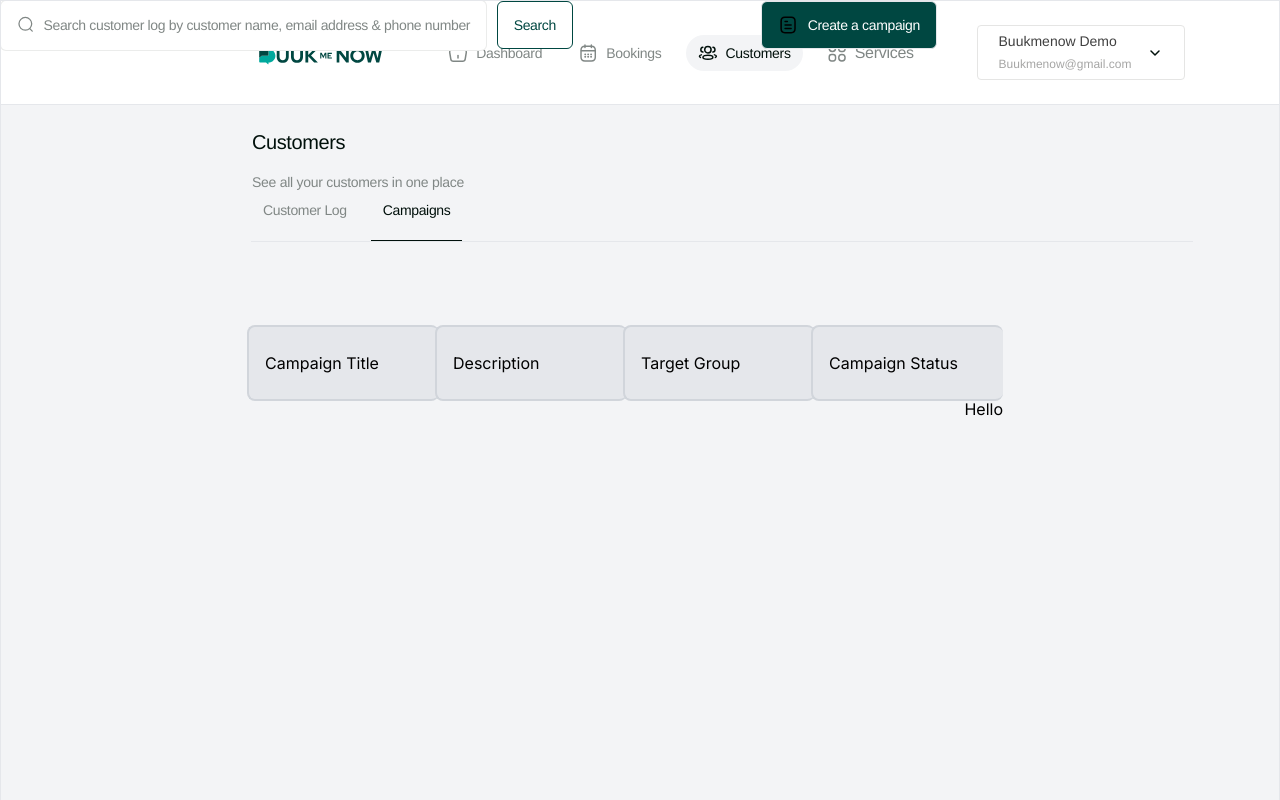
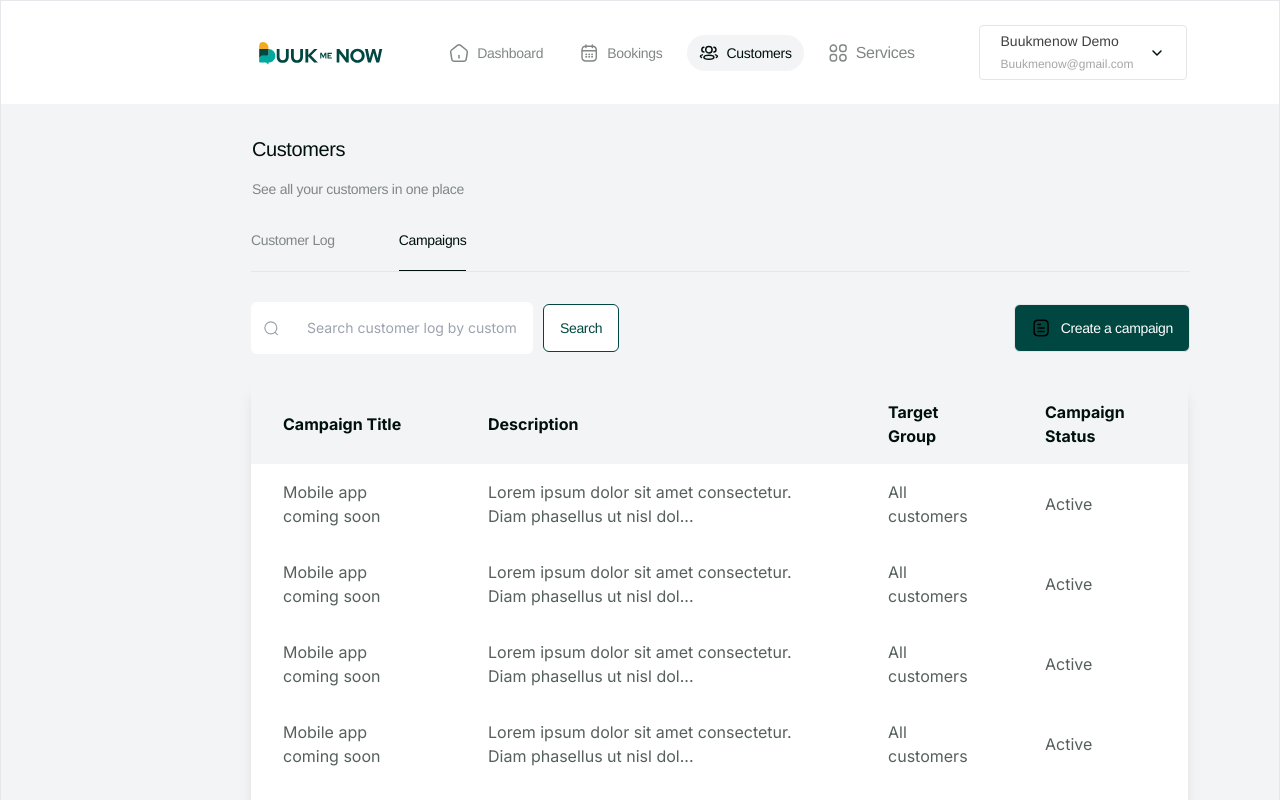
Before and after one commit to waptik/buukmenow-ui-test, a Next.js app: page / in a window 1280 px wide. Shown: the top 800 px of the page. Built offline with nearby package versions, Linux system fonts and the light colour scheme.

Commit message:
update frontend design

```diff
--- a/app/layout.tsx
+++ b/app/layout.tsx
@@ -17,8 +17,8 @@ export default function RootLayout({
   return (
     <html lang="en">
       <body className={inter.className}>
-        <div className="flex flex-row justify-center bg-gray-100 w-full">
-          <div className="bg-gray-100 relative overflow-hidden w-[1440px] h-[1000px] border">
+        <div className="flex flex-column justify-center min-h-[1000px] bg-gray-100 w-full">
+          <div className="overflow-hidden w-[1440px] h-full border">
             {children}
             <div className="absolute top-[884px] left-[1085px] bg-[#d9d9d9] w-0.5 h-0.5 rounded-1" />
           </div>
--- a/app/page.tsx
+++ b/app/page.tsx
@@ -2,13 +2,13 @@ import CustomerSearch from "@/components/customer-search";
 import { Menu } from "@/components/navbar/menu";
 import NavTabs from "@/components/navtabs";
 import Pagination from "@/components/pagination";
-import { TableHead } from "@/components/table/thead";
+import CustomersTable from "@/components/table";
 
 export default function Page() {
   return (
     <>
-      <Menu className="absolute -left-px -top-px" />
-      <div className="flex w-[939px] items-end gap-[747px] absolute top-32 left-[251px]">
+      <Menu />
+      <div className="flex w-[939px] gap-[747px] relative my-8 left-[251px]">
         <div className="inline-flex flex-col items-start gap-4 relative flex-[0_0_auto]">
           <div className="w-[110px] -mt-px [font-family:'Matter-Medium',_Helvetica] font-medium text-selected text-xl tracking-[-0.40px] relative">
             Customers
@@ -19,21 +19,11 @@ export default function Page() {
         </div>
       </div>
       <NavTabs />
-      <div className="inline-flex flex-col items-end absolute top-[328px] left-[250px]">
-        <TableHead className="self-stretch w-full flex-[0_0_auto]" />
-        <div
-          className="
-        flex-[0_0_auto]
-        "
-        >
-          Hello
-          <div>
-            {/* <IconlyLightArrowLeft1 /> */}
-          </div>
-        </div>
+      <CustomerSearch />
+      <div className="flex my-8 w-[937px] flex-col items-center relative left-[250px]">
+        <CustomersTable />
+        <Pagination />
       </div>
-      <CustomerSearch />
-      <Pagination />
     </>
   );
 }
--- a/components/customer-search.tsx
+++ b/components/customer-search.tsx
@@ -1,3 +1,5 @@
+"use client";
+
 import DocumentIcon from "@/icons/DocumentIcon";
 import { SearchIcon } from "@/icons/SearchIcon";
 import React from "react";
@@ -5,16 +7,22 @@ import React from "react";
 const CustomerSearch = () => {
   return (
     <>
-      <div className="flex w-[936px] items-start justify-between relative">
-        <div className="inline-flex items-start gap-[8px] relative flex-[0_0_auto]">
-          <div className="inline-flex flex-col items-start gap-4 relative flex-[0_0_auto]">
-            <div className="flex h-[51px] items-center gap-[10px] p-4 relative self-stretch w-full mt-[-1.50px] mb-[-1.50px] ml-[-1.50px] mr-[-1.50px] bg-white rounded-[6px] border-[1.5px] border-solid border-[#cccfce66]">
-              <SearchIcon className="relative w-5 h-5 mt-[-2.00px]" />
-              <p className="relative w-fit [font-family:'Matter-Regular',_Helvetica] font-normal text-secondary text-sm tracking-[-0.35px] whitespace-nowrap">
-                Search customer log by customer name, email address &amp; phone
-                number
-              </p>
+      <div className="flex w-[939px] h-12 items-center justify-between left-[250px] relative">
+        <div className="flex items-center gap-2.5 ">
+          <div className="flex gap-4 relative items-center p-4 w-full bg-white rounded-md border-md border-solid border-[#cccfce66]">
+            <div className="pointer-events-none absolute inset-y-0 left-0 flex items-center pl-3">
+              {/* {isValidating && searchInputRef.current?.value.length > 0 ? (
+          <LoadingSpinner className="h-4 w-4" />
+        ) : ( */}
+              <SearchIcon className="h-4 w-4 text-gray-400" />
+              {/* )} */}
             </div>
+            <input
+              type="text"
+              className="w-full rounded-md border-none border-gray-300 pl-10 text-black placeholder:text-gray-400 focus:border-black focus:ring-0 sm:text-sm"
+              placeholder="Search customer log by customer name, email address &amp; phone
+                  number"
+            />
           </div>
           <button className="inline-flex h-12 items-center justify-center gap-[10px] p-4 relative flex-[0_0_auto] bg-white rounded-[6px] border border-solid border-[#004741] all-[unset] box-border">
             <div className="relative w-fit [font-family:'Matter-Medium',_Helvetica] font-medium text-[#004741] text-sm tracking-[-0.35px] whitespace-nowrap">
@@ -22,7 +30,10 @@ const CustomerSearch = () => {
             </div>
           </button>
         </div>
-        <button className="inline-flex h-12 items-center justify-center gap-[10px] p-4 relative flex-[0_0_auto] bg-[#004741] rounded-[6px] border border-solid all-[unset] box-border">
+        <button
+          id="new-campaign"
+          className="inline-flex h-12 items-center justify-center gap-[10px] p-4 relative flex-[0_0_auto] bg-[#004741] rounded-[6px] border border-solid all-[unset] box-border"
+        >
           <DocumentIcon className="relative w-5 h-5 mt-[-2.00px] mb-[-2.00px]" />
           <div className="relative w-fit [font-family:'Matter-Medium',_Helvetica] font-medium text-white text-sm tracking-[-0.35px] whitespace-nowrap">
             Create a campaign
--- a/components/navbar/menu.tsx
+++ b/components/navbar/menu.tsx
@@ -7,7 +7,7 @@ import { CalenderIcon } from "@/icons/CalenderIcon";
 import ServicesIcon from "@/icons/ServicesIcon";
 import { CustomersIcon } from "@/icons/CustomersIcon";
 
-export const Menu = ({ className }: { className: string }): JSX.Element => {
+export const Menu = ({ className }: { className?: string }): JSX.Element => {
   const menuItems = [
     {
       name: "Dashboard",
@@ -26,10 +26,10 @@ export const Menu = ({ className }: { className: string }): JSX.Element => {
     },
   ];
   return (
-    <>
+    <div>
       <div
         className={cn(
-          "flex w-[1442px] items-center justify-between px-64 py-6 relative bg-white border border-solid",
+          "flex w-[1442px] items-center justify-between px-64 py-6 bg-white",
           className
         )}
       >
@@ -74,6 +74,6 @@ export const Menu = ({ className }: { className: string }): JSX.Element => {
           />
         </div>
       </div>
-    </>
+    </div>
   );
 };
--- a/components/navtabs.tsx
+++ b/components/navtabs.tsx
@@ -13,11 +13,11 @@ const NavTabs = () => {
   ];
   return (
     <>
-      <div className="flex w-[942px] items-start gap-3 absolute top-[200px] left-[250px] border-b-[1.5px]">
+      <div className="flex w-[939px] gap-16 relative my-8 left-[250px] border-b-[1.5px]">
         {tabs.map((tab, i) => (
           <div
             key={i}
-            className={`inline-flex items-end gap-[10px] pt-0 pb-5 px-3 relative flex-[0_0_auto]${
+            className={`flex gap-2.5 pt-0 pb-5 relative ${
               tab.isSelected
                 ? " border-b-[1.5px] [border-bottom-style:solid] border-selected"
                 : ""
@@ -36,7 +36,7 @@ const NavTabs = () => {
             </div>
           </div>
         ))}
-        </div>
+      </div>
     </>
   );
 };
--- a/components/pagination.tsx
+++ b/components/pagination.tsx
@@ -5,7 +5,7 @@ import React from "react";
 const Pagination = () => {
   return (
     <div>
-      <div className="inline-flex items-start gap-2 absolute top-[832px] left-[955px]">
+      <div className="flex items-center my-8 gap-2 left-[955px]">
         <div className="flex w-8 h-8 rounded-[4px] items-center justify-center gap-2.5 relative">
           <LeftArrowIcon className="relative" />
         </div>
--- /dev/null
+++ b/components/table/TableField.tsx
@@ -0,0 +1,57 @@
+import React from "react";
+
+interface Props {
+    body: boolean;
+    header: boolean;
+    multiselect: boolean;
+    leftEnd: boolean;
+    rightEnd: boolean;
+    bodyType: "text" | "not-applicable";
+    className: any;
+    text: string;
+}
+
+export const TableField = ({
+    body,
+    header,
+    multiselect,
+    leftEnd,
+    rightEnd,
+    bodyType,
+    className,
+    text = "Column title",
+}: Props): JSX.Element => {
+    return (
+        <div
+            className={`flex items-center relative gap-[16px] [border-bottom-style:solid] ${
+                !body ? "border-[#ececeb]" : bodyType === "text" ? "border-[color:var(--gray-6)]" : ""
+            } ${!body ? "border-t-2" : ""} ${
+                !body ? "px-[24px] py-[16px]" : bodyType === "text" ? "px-[24px] py-[10px]" : ""
+            } ${!body ? "border-b-2" : bodyType === "text" ? "border-b" : ""} ${
+                rightEnd ? "[border-right-style:solid]" : ""
+            } ${!body ? "w-[184px]" : bodyType === "text" ? "w-[180px]" : ""} ${!body ? "[border-top-style:solid]" : ""} ${
+                leftEnd ? "rounded-[8px_0px_0px_0px]" : rightEnd ? "rounded-[0px_8px_0px_0px]" : ""
+            } ${leftEnd ? "[border-left-style:solid]" : ""} ${
+                header || multiselect ? "bg-white" : body && !multiselect ? "bg-[color:var(--white)]" : ""
+            } ${leftEnd && multiselect ? "h-[52px]" : bodyType === "text" ? "h-[48px]" : ""} ${className}`}
+        >
+            {(leftEnd || !multiselect) && (
+                <div
+                    className={`relative ${!body ? "inline-flex" : ""} ${multiselect ? "mt-[-6.00px]" : ""} ${
+                        !body ? "items-center" : ""
+                    } ${!body ? "flex-[0_0_auto]" : ""} ${bodyType === "text" ? "text-[color:var(--primary-colour4)]" : ""} ${
+                        bodyType === "text" ? "leading-[15px]" : ""
+                    } ${bodyType === "text" ? "[font-family:'Matter-Regular',_Helvetica]" : ""} ${
+                        bodyType === "text" ? "w-fit" : ""
+                    } ${bodyType === "text" ? "font-normal" : ""} ${bodyType === "text" ? "whitespace-nowrap" : ""} ${
+                        bodyType === "text" ? "text-[13px]" : ""
+                    } ${bodyType === "text" ? "tracking-[0]" : ""} ${multiselect ? "h-[28px]" : ""}`}
+                >
+
+
+                    {text}
+                </div>
+            )}
+        </div>
+    );
+};
--- /dev/null
+++ b/components/table/index.tsx
@@ -0,0 +1,36 @@
+"use client";
+
+import React from "react";
+import { TableRowData } from "./trow";
+
+const CustomersTable = () => {
+  return (
+    <>
+      <div>
+        <table className="table-auto shadow-lg bg-white">
+          <thead>
+            <tr>
+              <th className="bg-gray-100 text-left text-selected px-8 py-4">
+                Campaign Title
+              </th>
+              <th className="bg-gray-100 text-left text-selected px-8 py-4">
+                Description
+              </th>
+              <th className="bg-gray-100 text-left text-selected px-8 py-4">
+                Target Group
+              </th>
+              <th className="bg-gray-100 text-left text-selected px-8 py-4">
+                Campaign Status
+              </th>
+            </tr>
+          </thead>
+          <tbody>
+            <TableRowData total={30} />
+          </tbody>
+        </table>
+      </div>
+    </>
+  );
+};
+
+export default CustomersTable;
--- /dev/null
+++ b/components/table/trow.tsx
@@ -0,0 +1,27 @@
+"use client";
+
+export const TableRowData = ({ total = 3 }: { total: number }) => {
+  const structure = {
+    title: "Mobile app coming soon",
+    description:
+      "Lorem ipsum dolor sit amet consectetur. Diam phasellus ut nisl dol...",
+    group: "All customers",
+    status: "Active",
+  };
+
+  const array = Array.from(Array(total).keys());
+
+
+  return (
+    <>
+      {array.map((_, i) => (
+        <tr key={i}>
+          <td className="px-8 text-tbl py-4">{structure.title}</td>
+          <td className="px-8 text-tbl py-4">{structure.description}</td>
+          <td className="px-8 text-tbl py-4">{structure.group}</td>
+          <td className="px-8 text-tbl py-4">{structure.status}</td>
+        </tr>
+      ))}
+    </>
+  );
+};
```
